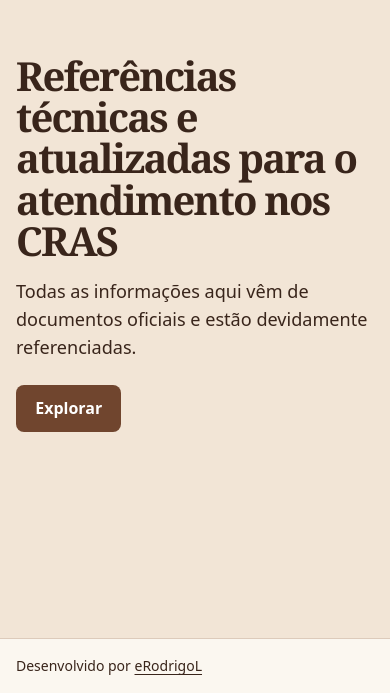
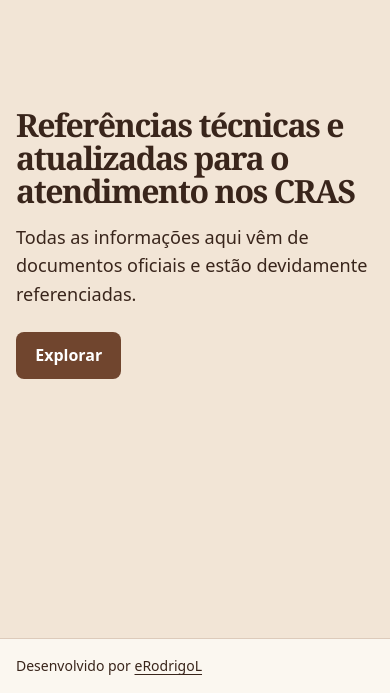
Before and after one commit to eRodrigoL/consulta-informativos-socioassistencial, an Angular app: page / in a window 390 px wide. Shown: the part 151-844 px from the top of the page. Built offline with nearby package versions, Linux system fonts and the light colour scheme.

Commit message:
fix(app): 🐛 ajusta o espaço das telas

```diff
--- a/src/styles.scss
+++ b/src/styles.scss
@@ -12,7 +12,12 @@
 
 * { box-sizing: border-box; }
 body { margin: 0; }
-app-root { display: flex; min-height: 100vh; flex-direction: column; }
+app-root {
+  display: flex;
+  min-height: 100vh;
+  min-height: 100dvh;
+  flex-direction: column;
+}
 router-outlet + * { flex: 1; }
 a { color: inherit; text-underline-offset: .2em; }
 a:focus-visible, button:focus-visible, summary:focus-visible {
@@ -24,11 +29,11 @@ h1, h2, p { margin: 0; }
 
 .home-page { display: flex; }
 .hero { display: grid; align-items: center; width: 100%; background: var(--surface); }
-.hero-inner { padding-block: clamp(3rem, 9vw, 7rem); }
+.hero-inner { padding-block: clamp(1.25rem, 6dvh, 4rem); }
 .hero h1 {
   max-width: 21ch;
   margin-bottom: 1rem;
-  font: 700 clamp(2.5rem, 5.5vw, 4.9rem)/1.03 Georgia, serif;
+  font: 700 clamp(2rem, min(5.5vw, 10dvh), 4.9rem)/1.03 Georgia, serif;
   letter-spacing: -.045em;
 }
 .intro { max-width: 48ch; font-size: 1.13rem; }
@@ -44,7 +49,10 @@ h1, h2, p { margin: 0; }
 }
 .cta:hover { background: var(--accent-dark); }
 
-.explore { padding-block: 2rem 3rem; }
+.wrap.explore {
+  width: calc(100% - 2 * clamp(1rem, 2vw, 2rem));
+  padding-block: 2rem 3rem;
+}
 .explore h1 { margin-block: .65rem 1.25rem; font: 700 clamp(2rem, 5vw, 3rem)/1.08 Georgia, serif; }
 .topics {
   display: grid;
```
